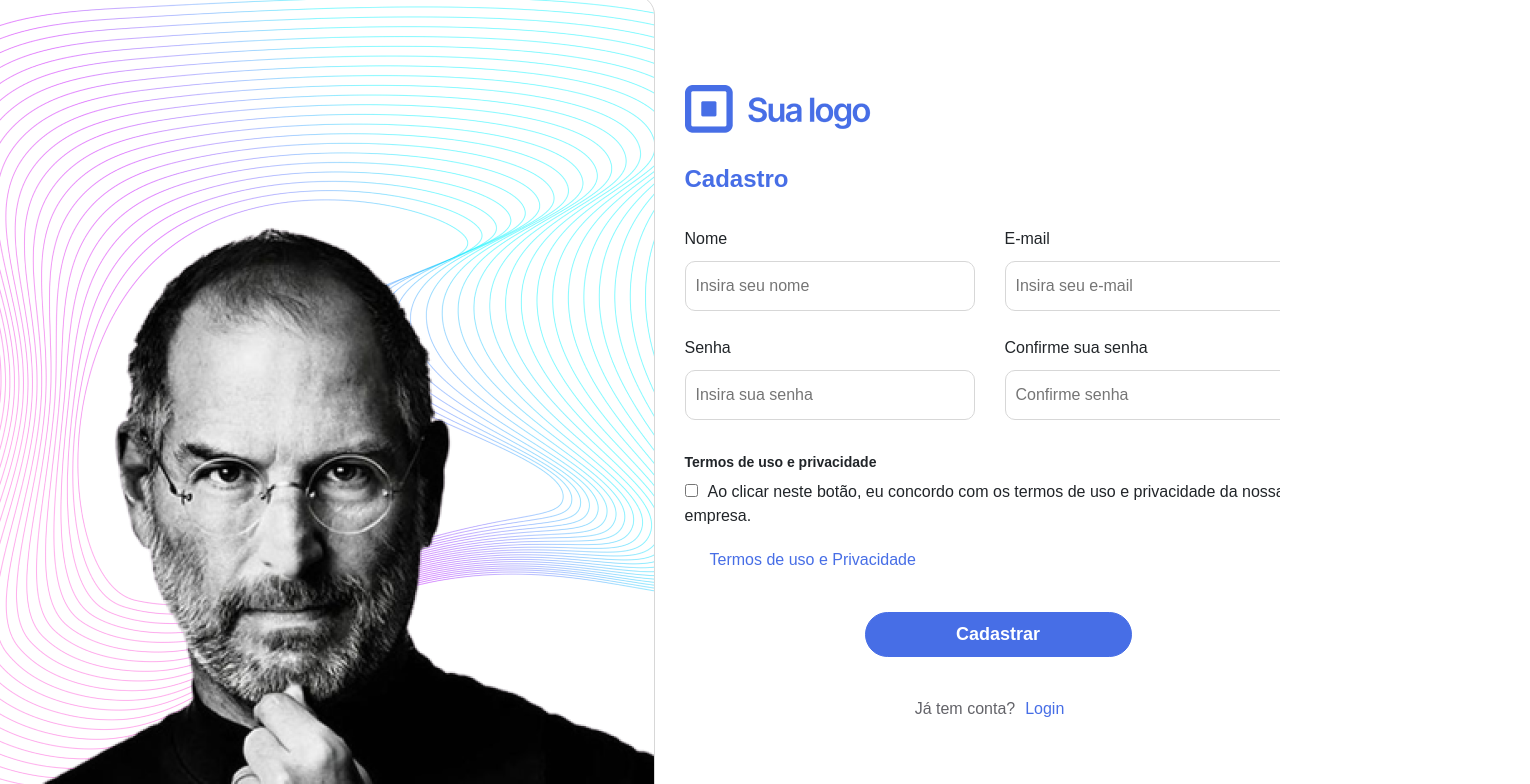
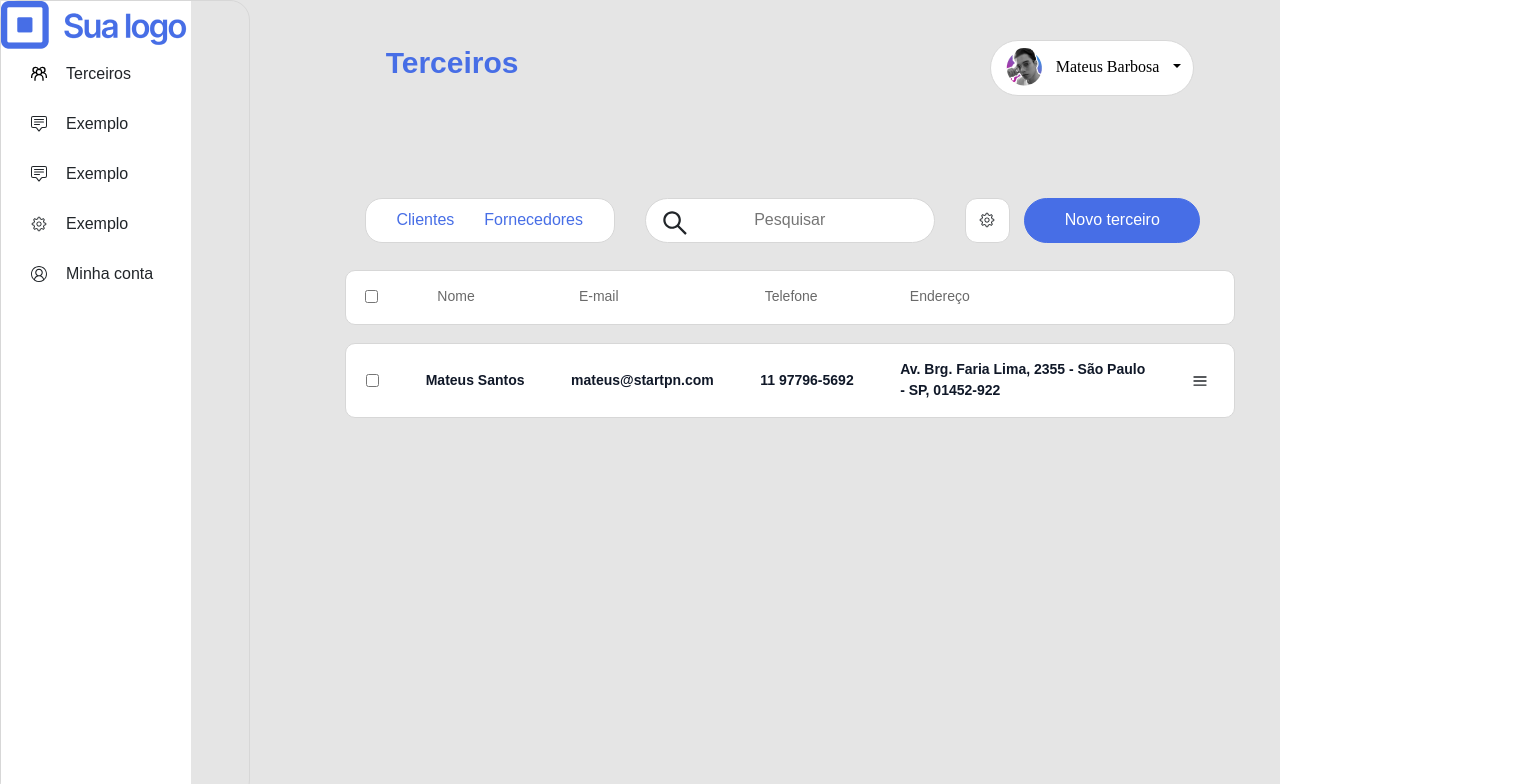
Before and after one commit to HerbertCarlos007/teste-startpn, a React (Vite) app in the folder web/: page /outsiders in a window 1280 px wide. Shown: the top 784 px of the page, 1530 px wide, since content can reach past the window. Built offline with nearby package versions, Linux system fonts and the light colour scheme.

Commit message:
criando modal de editar e excluir terceiros

```diff
--- a/web/package.json
+++ b/web/package.json
@@ -20,6 +20,8 @@
     "react-dom": "^18.2.0",
     "react-icons": "^4.7.1",
     "react-pro-sidebar": "^1.0.0",
+    "react-router": "^6.8.2",
+    "react-router-dom": "^6.8.2",
     "styled-components": "^5.3.6"
   },
   "devDependencies": {
--- a/web/src/App.jsx
+++ b/web/src/App.jsx
@@ -1,21 +1,24 @@
 import React from "react"
 import { GlobalStyle } from './globalStyles'
-import { Register } from './components/Register'
 import { Home } from "./components/pages/Home"
 import { Outsiders } from "./components/pages/Outsiders";
-
 import { ProSidebarProvider } from 'react-pro-sidebar';
 
+import { BrowserRouter as Router, Routes, Route } from 'react-router-dom'
 
 export const App = () => {
 
   return (
     <>
-      <GlobalStyle />
-      <ProSidebarProvider>
-        <Home />
-        {/* <Outsiders /> */}
-      </ProSidebarProvider>
+      <Router>
+        <GlobalStyle />
+        <ProSidebarProvider>
+          <Routes>
+            <Route exact path="/" element={<Home />}></Route>
+            <Route exact path="/outsiders" element={<Outsiders />}></Route>
+          </Routes>
+        </ProSidebarProvider>
+      </Router>
     </>
   )
 }
--- /dev/null
+++ b/web/src/components/Modal/index.jsx
@@ -0,0 +1,17 @@
+import React from 'react'
+import { Container, Translucent, Wrapper } from './styles'
+
+export const Modal = ({ show, children, onClose, height, width }) => {
+    return (
+        <>
+            {show ?
+                <>
+                    <Wrapper>
+                        <Container width={width} height={height}>{children}</Container>
+                        <Translucent onClick={onClose}></Translucent>
+                    </Wrapper>
+                </> : ''}
+
+        </>
+    )
+}
--- /dev/null
+++ b/web/src/components/Modal/styles.jsx
@@ -0,0 +1,32 @@
+import styled from "styled-components";
+
+export const Wrapper = styled.div`
+    position: absolute;
+    height: 100%;
+    width: 100%;
+    top: 0;
+    left: 0;
+    display: flex;
+    justify-content: center;
+    align-items: center;
+`
+
+export const Container = styled.div`
+    z-index: 5;
+    padding: 20px;
+    background-color: white;
+    border-radius: 8px;
+    border: 1px solid #412972;
+    box-shadow: 2px 2px 5px black;
+`
+
+export const Translucent = styled.div`
+    height: 100%;
+    width: 100%;
+    z-index: 4;
+    background-color: black;
+    position: absolute;
+    top: 0;
+    left: 0;
+    opacity: 50%;
+`
--- a/web/src/components/Table/index.jsx
+++ b/web/src/components/Table/index.jsx
@@ -1,9 +1,21 @@
-import React from "react";
+import React, { useState } from "react";
 import * as C from './styles'
-
+import { Modal } from '../Modal'
 import { CgMenu } from 'react-icons/cg'
+import { GrFormClose } from 'react-icons/gr'
 
 export const Table = () => {
+
+    const [showCreationModal, setShowCreationModal] = useState(false)
+
+    const handleCreationModal = () => {
+        setShowCreationModal(true)
+    }
+
+    const handleCloseCreationModal = () => {
+        setShowCreationModal(false)
+    }
+
     return (
         <C.Container>
             <C.HeaderTable>
@@ -23,9 +35,26 @@ export const Table = () => {
                     <C.TextInformationsOutsider>mateus@startpn.com</C.TextInformationsOutsider>
                     <C.TextInformationsOutsider>11 97796-5692</C.TextInformationsOutsider>
                     <C.TextInformationsOutsider>Av. Brg. Faria Lima, 2355 - São Paulo <br /> - SP, 01452-922</C.TextInformationsOutsider>
-                    <C.IconMenu><CgMenu/></C.IconMenu>
+                    <C.IconMenu onClick={handleCreationModal}><CgMenu /></C.IconMenu>
                 </C.ContentTable>
             </C.ContainerTable>
+
+            <Modal show={showCreationModal} onClose={handleCloseCreationModal}>
+                <C.ModalContainer>
+                    <C.TopSectionModal>
+                        <C.TextTitleModal>Ações</C.TextTitleModal>
+                        <C.IconClose onClick={handleCloseCreationModal}><GrFormClose /></C.IconClose>
+                    </C.TopSectionModal>
+                    <C.Line />
+
+                    <C.MidSectionModal>
+                        <C.TextEditOutsider>Editar Terceiro</C.TextEditOutsider>
+                        <C.Line />
+                        <C.TextDeleteOutsider>Excluir terceiro</C.TextDeleteOutsider>
+                        <C.Line />
+                    </C.MidSectionModal>
+                </C.ModalContainer>
+            </Modal>
         </C.Container>
     )
 }
--- a/web/src/components/Table/styles.jsx
+++ b/web/src/components/Table/styles.jsx
@@ -40,6 +40,7 @@ export const Checkbox = styled.input`
 
 `
 
+
 export const ContainerTable = styled.div`
      width: 1165px;
      height: 75px;
@@ -48,7 +49,6 @@ export const ContainerTable = styled.div`
     border-radius: 10px;
     margin-top: 18px;
     margin-right: 200px;
-
     @media (max-width: 1366px) {
         width: 890px;
     }
@@ -109,5 +109,59 @@ export const TextAdress = styled.span`
 `
 
 export const IconMenu = styled.div`
+    cursor: pointer;
+`
+
+export const ModalContainer = styled.div`
+
 
 `
+
+export const TopSectionModal = styled.div`
+    display: flex;
+    justify-content: space-between;
+    align-items: center;
+    width: 375px;
+
+`
+
+export const TextTitleModal = styled.span`
+    font-size: 18px;
+    font-weight: 600;
+`
+
+export const IconClose = styled.div`
+    font-size: 30px;
+`
+
+export const Line = styled.div`
+    width: 375px;
+    height: 2px;
+    background-color: #D7D7D7;
+    margin-top: 15px;
+
+`
+
+export const MidSectionModal = styled.div`
+    display: flex;
+    justify-content: center;
+    align-items: center;
+    flex-direction: column;
+    margin-top: 15px;
+    padding-bottom: 50px;
+`
+
+export const TextEditOutsider = styled.span`
+      font-size: 18px;
+      color: #030303;
+      font-weight: 600;
+      cursor: pointer;
+`
+
+export const TextDeleteOutsider = styled.span`
+    margin-top: 15px;
+    font-size: 18px;
+    color: #EA0000;
+    cursor: pointer;
+    font-weight: 600;
+`
```
Also changed, not shown: 1 other file (tests, documents, lock files or other folders).
